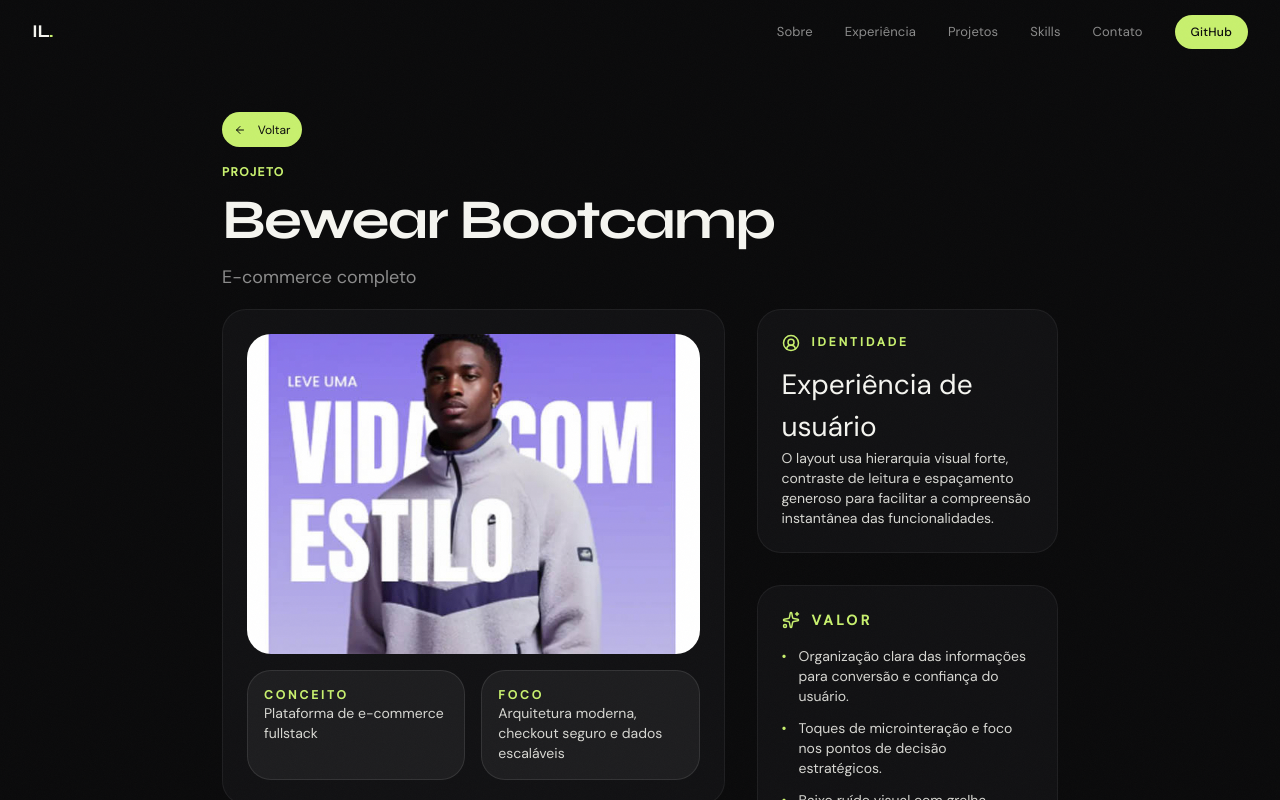
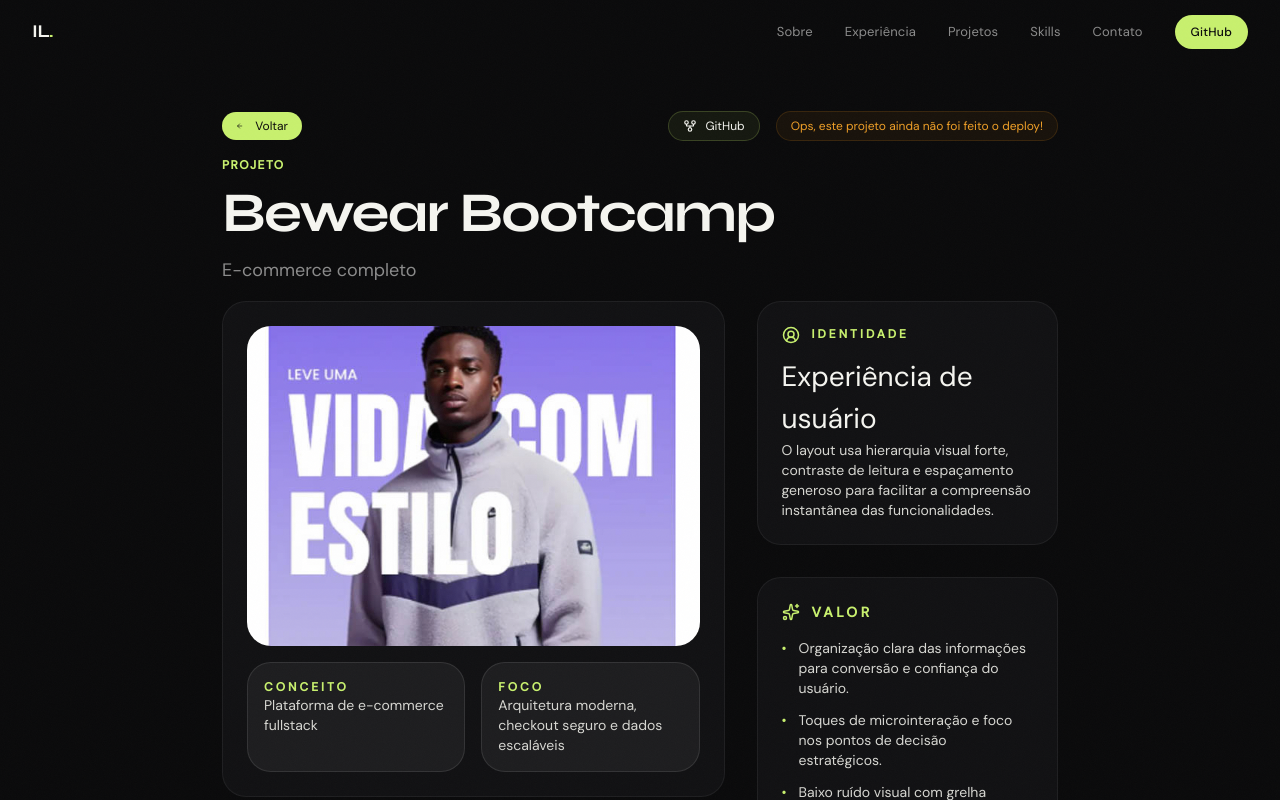
Before and after one commit to 7Zac/portifolio, a Next.js app: page /projects/bewear-bootcamp/ in a window 1280 px wide. Shown: the top 800 px of the page. Built offline with nearby package versions, Linux system fonts and the light colour scheme.

Commit message:
chore: add github and project link component in projects page

```diff
--- a/app/projects/[slug]/page.tsx
+++ b/app/projects/[slug]/page.tsx
@@ -3,6 +3,8 @@ import Link from "next/link";
 import { ArrowLeft, CircleUserRound, GitFork, Layers, Sparkles, Tablet, TerminalIcon, Users } from "lucide-react";
 import { notFound } from "next/navigation";
 import { projects } from "@/app/lib/data";
+import { GitHubButton } from "@/app/components/PageProjects/GitHubButton";
+import { ViewProjectButton } from "@/app/components/PageProjects/ViewProjectButton";
 
 interface ProjectPageProps {
   params: {
@@ -32,11 +34,18 @@ export default async function ProjectPage({ params }: ProjectPageProps) {
 
   return (
     <main className="section-pad page-container">
-
-      <Link  href="/" className="flex items-center justify-center w-20 rounded-full bg-[#c8f06e] text-[#0a0a0b] gap-3 hover:bg-[#c9f06e]/80 transition text-xs" style={{margin: "16px 0 16px 0", padding: "0.6rem"}}>
+      <div className="flex items-center justify-between">
+      <Link  href="/" className="flex items-center justify-center w-20 rounded-full bg-[#c8f06e] text-[#0a0a0b] gap-3 hover:bg-[#c9f06e]/80 transition text-xs" style={{margin: "16px 0 16px 0", padding: "6px 14px"}}>
         <ArrowLeft size={12} />
         Voltar
       </Link>
+
+        <div className="flex gap-4">
+      <GitHubButton href={project.github} />
+
+      <ViewProjectButton href={project.live} />
+        </div>
+      </div>
 
       <div style={{ marginBottom: "clamp(1rem, 5vw, 1rem)" }}>
         <p style={{ fontSize: "12px", color: "var(--accent)", fontWeight: 600, letterSpacing: "0.12em", textTransform: "uppercase", marginBottom: "10px" }}>
```
